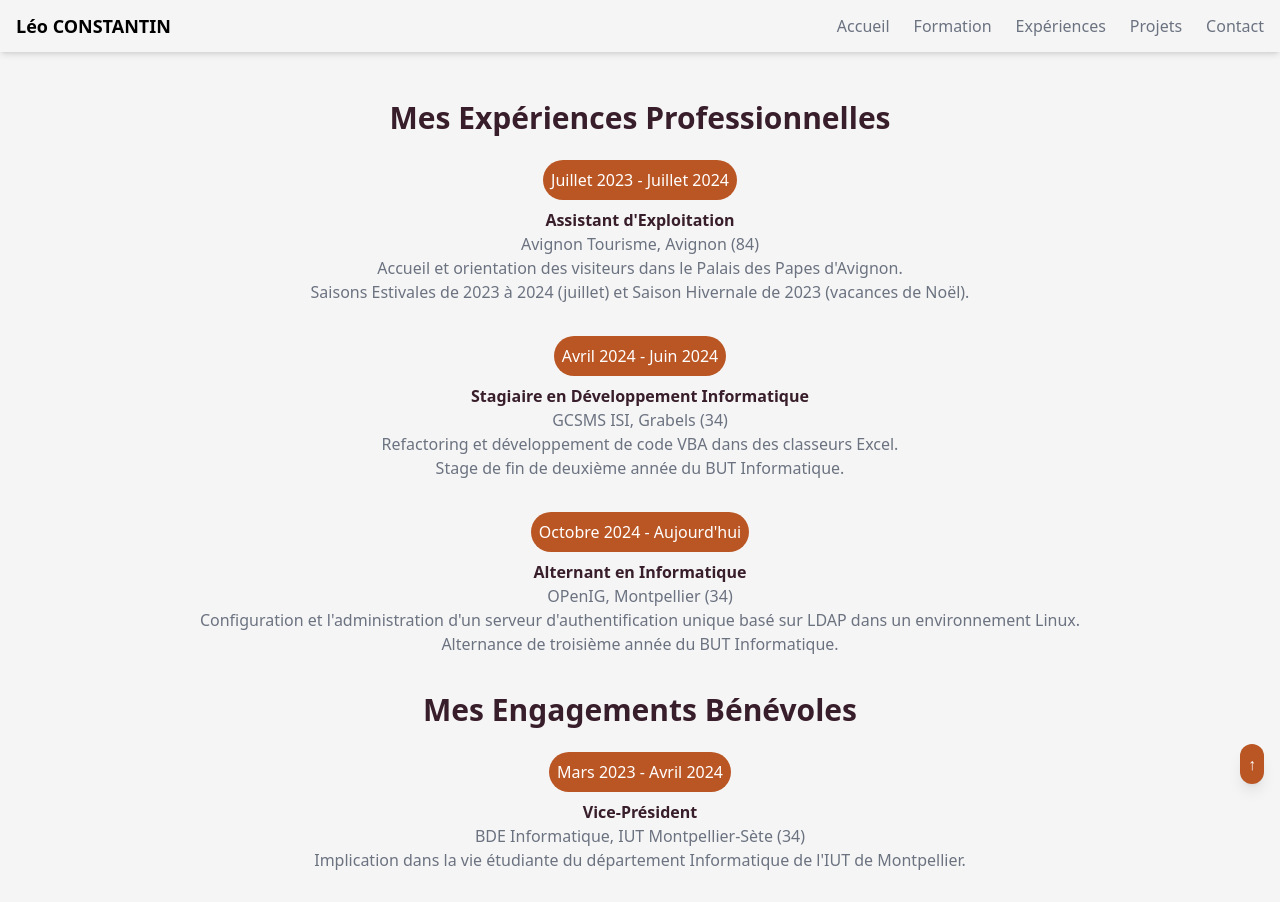
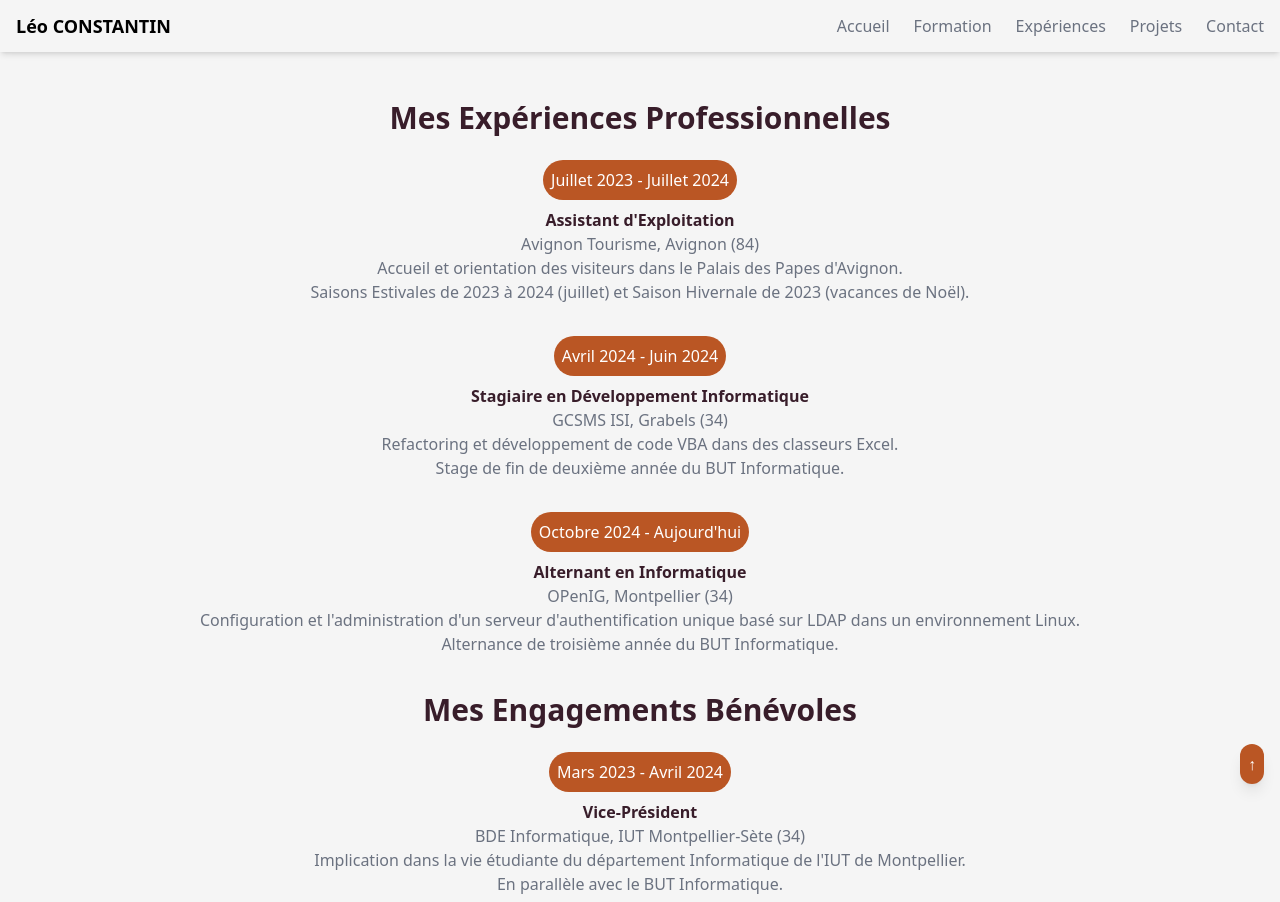
Before and after one commit to ConstantinLeo/portfolio, a React (Vite) app: page /experience in a window 1280 px wide. Shown: the top 902 px of the page. Built offline with nearby package versions, Linux system fonts and the light colour scheme.

Commit message:
feat: Actualisation Experience

```diff
--- a/src/pages/Experience.jsx
+++ b/src/pages/Experience.jsx
@@ -52,6 +52,7 @@ function Experiences() {
                                 <p>BDE Informatique, IUT Montpellier-Sète (34)</p>
                                 <p>Implication dans la vie étudiante du département Informatique de l'IUT de
                                     Montpellier.</p>
+                                <p>En parallèle avec le BUT Informatique.</p>
                             </div>
                         </div>
                         <div className="timeline-item flex flex-col items-center">
```
